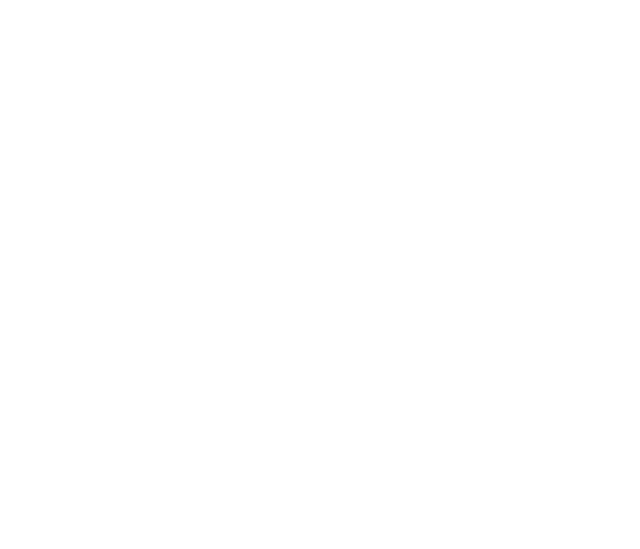
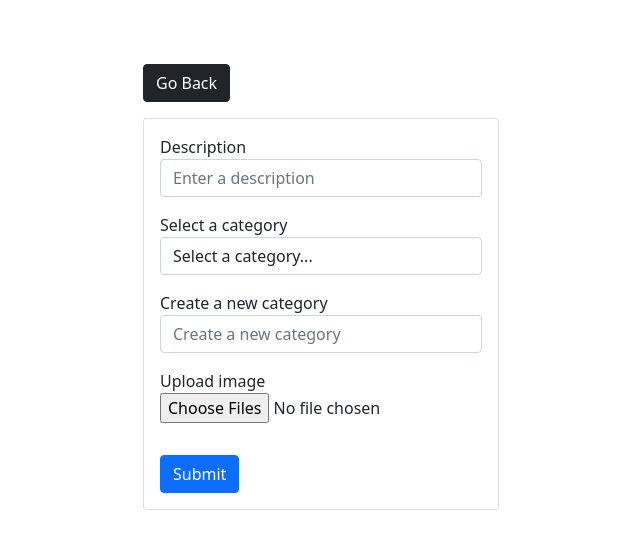
Before and after one commit to jacobrugano/mygallery, a Django app: page /add/ in a window 1280 px wide. Before the commit the part shown is empty. Shown: the top 549 px of the page, without its empty margins (319-959 px from the left). Run offline with Django 3.2, Linux system fonts and the light colour scheme.

Commit message:
Added code to allow users to add photos

```diff
--- a/photos/templates/photos/add.html
+++ b/photos/templates/photos/add.html
@@ -0,0 +1,66 @@
+<!DOCTYPE html>
+<html>
+
+<head>
+    <meta charset='utf-8'>
+    <meta http-equiv='X-UA-Compatible' content='IE=edge'>
+    <title>Add Photo</title>
+    <meta name='viewport' content='width=device-width, initial-scale=1'>
+
+    <!-- Adding CSS Bootstrap only -->
+    <link href="https://cdn.jsdelivr.net/npm/bootstrap@5.0.0-beta1/dist/css/bootstrap.min.css" rel="stylesheet"
+        integrity="sha384-giJF6kkoqNQ00vy+HMDP7azOuL0xtbfIcaT9wjKHr8RbDVddVHyTfAAsrekwKmP1" crossorigin="anonymous">
+
+</head>
+
+<body class="m-5">
+    <div class="container">
+
+        <div class="row justify-content-center">
+            <div class="col-md-4">
+                <a href="{% url 'gallery' %}" class="btn btn-dark my-3">Go Back</a>
+                <div class="card">
+
+
+                    <form method='POST' action="" enctype="multipart/form-data">
+                        {% csrf_token %}
+
+                        <div class="form-group m-3">
+                            <label>Description</label>
+                            <input required name="description" type="text" placeholder="Enter a description"
+                                class="form-control">
+                        </div>
+
+                        <div class="form-group m-3">
+                            <label>Select a category</label>
+                            <select name="category" class="form-control">
+                                <option value='none'>Select a category...</option>
+
+                                {% for category in categories %}
+                                <option value='{{category.id}}'>{{category.name}}</option>
+                                {% endfor %}
+                            </select>
+                        </div>
+
+
+                        <div class="form-group m-3">
+                            <label>Create a new category</label>
+                            <input name="category_new" type="text" placeholder="Create a new category"
+                                class="form-control">
+                        </div>
+
+                        <div class="form-group m-3">
+                            <label>Upload image</label>
+                            <input required name="images" type="file" multiple class="form-control-file">
+                        </div>
+
+                        <button type='submit' class="btn btn-primary m-3">Submit</button>
+
+                    </form>
+                </div>
+            </div>
+        </div>
+    </div>
+</body>
+
+</html>
--- a/photos/templates/photos/photo.html
+++ b/photos/templates/photos/photo.html
@@ -15,6 +15,8 @@
 <body class="m-5">
     <div class="row">
         <div class="col-md-6">
+            <a href="{% url 'gallery' %}" class="btn btn-dark my-3">Go Back</a>
+                         <!-- Goes back to view function when clicked -->
             <div class="card">
                 <img style="max-width: 60%; max-height: 60%;" src="{{photo.image.url}}" alt="Card image cap">
                     <!-- "max-width: 100%; max-height: 100%;".....to size the image -->
```
